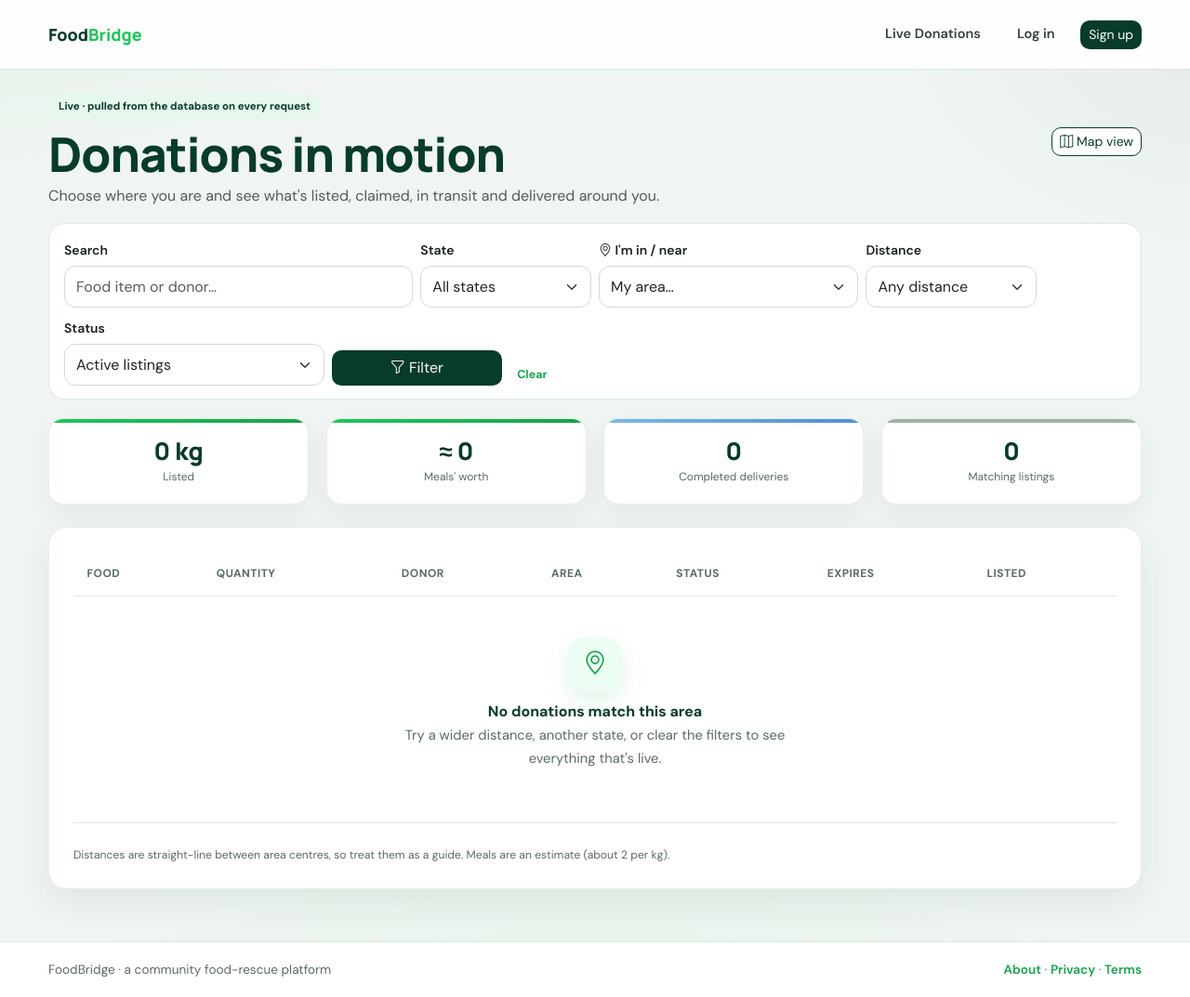
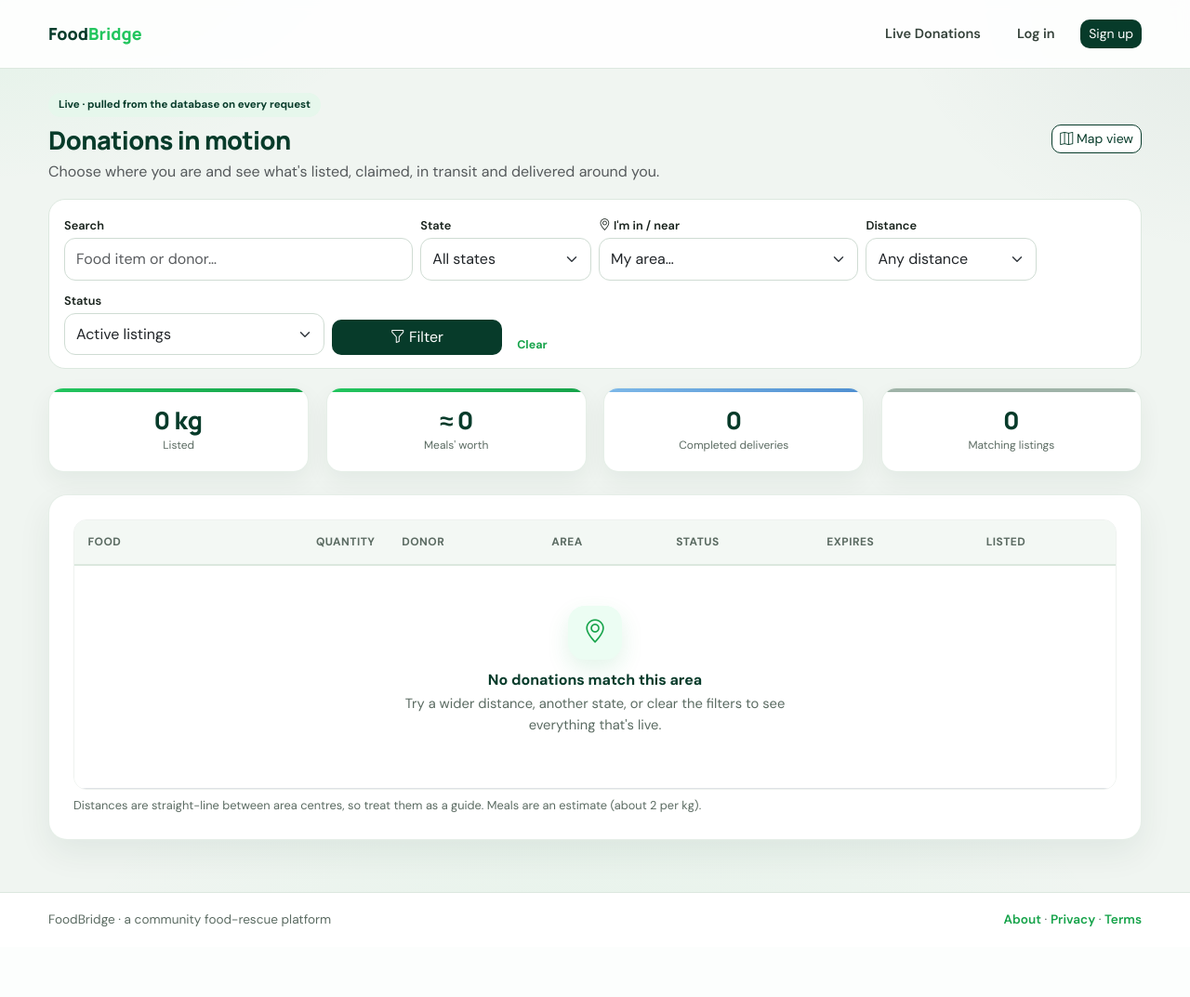
Before and after one commit to shmt101/FoodBridge, a Django app: page /donations/live/ in a window 1280 px wide. Shown: the whole page at 93% size. After the commit the page ends 998 px from the top, so only its background shows below. Run offline with Django 5.2, Linux system fonts and the light colour scheme; data that the repository does not hold is empty; some libraries are stand-ins or nearby versions.

Commit message:
Some final changes to auditing

```diff
--- a/donations/templates/donations/live_donations.html
+++ b/donations/templates/donations/live_donations.html
@@ -33,15 +33,15 @@
 <div class="app-card">
   <div class="table-responsive">
   <table class="table align-middle">
-    <thead><tr><th>Food</th><th>Quantity</th><th>Donor</th><th>Area</th>{% if chosen_area %}<th>Distance</th>{% endif %}<th>Status</th><th>Expires</th><th>Listed</th></tr></thead>
+    <thead><tr><th>Food</th><th class="text-end">Quantity</th><th>Donor</th><th>Area</th>{% if chosen_area %}<th class="text-end">Distance</th>{% endif %}<th>Status</th><th>Expires</th><th>Listed</th></tr></thead>
     <tbody>
     {% for d in donations %}
       <tr>
         <td><strong>{{ d.food_item }}</strong><br>{% include "partials/food_chips.html" %}</td>
-        <td>{{ d.quantity_kg }} kg</td>
+        <td class="text-end">{{ d.quantity_kg }} kg</td>
         <td>{{ d.donor_name }}</td>
         <td>{{ d.area_display|default:"—" }}</td>
-        {% if chosen_area %}<td><span class="chip {{ d.km_away|dist_class }}">{% if d.km_away is not None %}{{ d.km_away|km }}{% else %}—{% endif %}</span></td>{% endif %}
+        {% if chosen_area %}<td class="text-end"><span class="chip {{ d.km_away|dist_class }}">{% if d.km_away is not None %}{{ d.km_away|km }}{% else %}—{% endif %}</span></td>{% endif %}
         <td><span class="badge-status {{ d.status|status_class }}">{{ d.status }}</span></td>
         <td class="text-nowrap">{% if d.expires_at and d.status == 'Pending' or d.expires_at and d.status == 'Assigned' %}<span class="countdown" data-expires="{{ d.expires_at|iso }}" data-done="expired">{{ d.expires_at|date:"d M H:i" }}</span>{% else %}<span class="tbl-note">—</span>{% endif %}</td>
         <td>{{ d.date_listed|date:"d M, H:i" }}</td>
--- a/templates/base_app.html
+++ b/templates/base_app.html
@@ -8,7 +8,7 @@
   <link href="https://fonts.googleapis.com/css2?family=DM+Sans:wght@400;500;600;700&family=Manrope:wght@600;700;800&display=swap" rel="stylesheet">
   <link href="{% static 'assets/vendor/bootstrap/bootstrap.min.css' %}" rel="stylesheet">
   <link href="https://cdn.jsdelivr.net/npm/bootstrap-icons@1.11.3/font/bootstrap-icons.min.css" rel="stylesheet">
-  <link href="{% static 'assets/css/style.css' %}?v=20260929-2" rel="stylesheet">
+  <link href="{% static 'assets/css/style.css' %}?v=20260930-1" rel="stylesheet">
   <style>
     body{
       font-family:'DM Sans',sans-serif; color:#17211b;
@@ -44,6 +44,17 @@
     .stat-combo .stat-value{ font-size:22px; }
     .stat-combo .stat-label{ font-size:11px; }
     .badge-status{ padding:4px 11px; border-radius:20px; font-size:11.5px; font-weight:700; }
+
+    /* ---- typography: one deliberate scale, regardless of which tag .section-title lands on ---- */
+    h2.section-title{ font-size:1.7rem; line-height:1.25; }
+    h3.section-title{ font-size:1.3rem; line-height:1.3; }
+    h5.section-title{ font-size:1.05rem; line-height:1.35; letter-spacing:-.01em; }
+    h6.section-title{ font-size:.92rem; line-height:1.35; }
+    p, li, td, th, label, .form-label{ font-family:'DM Sans',sans-serif; }
+    body{ line-height:1.6; }
+    small, .small, .tbl-note{ font-size:.8rem; line-height:1.45; }
+    .stat-value, .table td, .table th, .chip, .badge-status{ font-variant-numeric:tabular-nums; }
+
     .status-pending{ background:#fff7dd; color:#7a5c00; }
     .status-assigned{ background:#f1e9ff; color:#6a3fc7; }
     .status-transit{ background:#fff0ec; color:#c7502f; }
@@ -66,6 +77,11 @@
     .table:not(.table-sm) tbody tr:nth-child(even){ background:rgba(7,59,42,.022); }
     .table:not(.table-sm) tbody tr:hover{ background:rgba(34,197,94,.055); }
     .table:not(.table-sm) td, .table:not(.table-sm) th{ padding:.85rem .9rem; }
+    .table:not(.table-sm) thead th{ background:#f3f8f4; border-bottom:2px solid #dbe8de; white-space:nowrap; }
+    .table:not(.table-sm) tbody td{ font-size:.9rem; }
+    .table:not(.table-sm) tbody tr:not(:last-child) td{ border-bottom:1px solid #eef2ef; }
+    .table-responsive{ border-radius:14px; overflow-x:auto; border:1px solid #eef2ef; }
+    .table-responsive .table{ margin-bottom:0; }
     .notif-item{ display:flex; gap:.85rem; padding:.85rem .5rem; border-bottom:1px solid #edf1ee; text-decoration:none; color:#17211b; border-radius:10px; }
     .notif-item:last-child{ border-bottom:0; }
     .notif-item:hover{ background:#f3f9f5; color:#17211b; }
@@ -161,7 +177,7 @@
     })();
   </script>
   {% endif %}
-  <script src="{% static 'assets/js/portal.js' %}?v=20260929-2"></script>
+  <script src="{% static 'assets/js/portal.js' %}?v=20260930-1"></script>
   {% block extra_js %}{% endblock %}
 </body>
 </html>
```
Also changed, not shown: donations/templates/donations/reports.html (+12 -12 lines).
